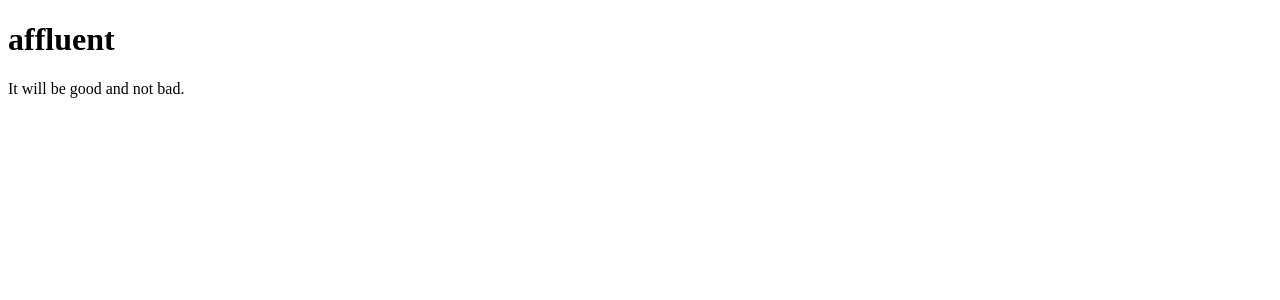
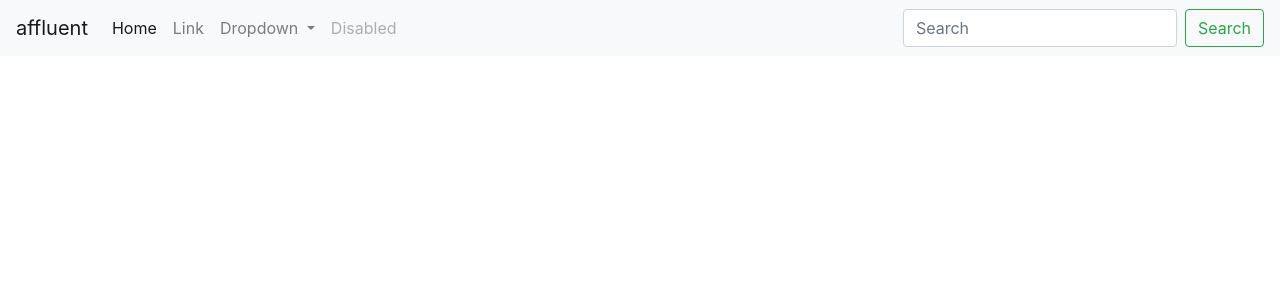
Before and after one commit to wqian94/affluent, a Flask app: page / in a window 1280 px wide. Shown: the top 300 px of the page. Run offline with Flask 2, Linux system fonts and the light colour scheme; some libraries are stand-ins or nearby versions.

Commit message:
This sucks but here

```diff
--- /dev/null
+++ b/application/static/js/quiz.js
@@ -0,0 +1,29 @@
+var class_name = "CS 144r/244r"
+
+var questions = [
+    `Was the lecture entertaining?`,
+    `Was the lecture valuable?`,
+    `Was the lecturer engaging?`,
+    `Was the pace too slow?`,
+    `Did you just use your computer?`,
+];
+
+function show_question(qn) {
+    // var question = questions[qn];
+    // var myElement = document.getElementById('myElement');
+    // myElement.textContent = question
+    // // create a simple instance
+    // // by default, it only adds horizontal recognizers
+    // var mc = new Hammer(myElement);
+    //
+    // // listen to events...
+    // mc.on("panleft panright", function(ev) {
+    //     answer = ev.type == "panleft" ? "no" : "yes"
+    //     console.log("test " + qn.toString() + ", " + question + " " + answer);
+    //     if (qn + 1 < questions.length) {
+    //         show_question(qn + 1);
+    //     }
+    // });
+}
+
+show_question(0);
--- a/application/templates/index.html
+++ b/application/templates/index.html
@@ -1,9 +1,58 @@
 <!DOCTYPE html>
 <html>
+    <head>
+        <script src="https://hammerjs.github.io/dist/hammer.js"></script>
+        <!-- <script src="https://code.jquery.com/jquery-3.3.1.min.js" integrity="sha256-FgpCb/KJQlLNfOu91ta32o/NMZxltwRo8QtmkMRdAu8=" crossorigin="anonymous"></script> -->
+        <link rel="stylesheet" href="https://maxcdn.bootstrapcdn.com/bootstrap/4.0.0/css/bootstrap.min.css" integrity="sha384-Gn5384xqQ1aoWXA+058RXPxPg6fy4IWvTNh0E263XmFcJlSAwiGgFAW/dAiS6JXm" crossorigin="anonymous">
+    </head>
     <body>
 
-        <h1>affluent</h1>
-        <p>It will be good and not bad.</p>
+        <nav class="navbar navbar-expand-lg navbar-light bg-light">
+      <a class="navbar-brand" href="#">affluent</a>
+      <button class="navbar-toggler" type="button" data-toggle="collapse" data-target="#navbarSupportedContent" aria-controls="navbarSupportedContent" aria-expanded="false" aria-label="Toggle navigation">
+        <span class="navbar-toggler-icon"></span>
+      </button>
+
+      <div class="collapse navbar-collapse" id="navbarSupportedContent">
+        <ul class="navbar-nav mr-auto">
+          <li class="nav-item active">
+            <a class="nav-link" href="#">Home <span class="sr-only">(current)</span></a>
+          </li>
+          <li class="nav-item">
+            <a class="nav-link" href="#">Link</a>
+          </li>
+          <li class="nav-item dropdown">
+            <a class="nav-link dropdown-toggle" href="#" id="navbarDropdown" role="button" data-toggle="dropdown" aria-haspopup="true" aria-expanded="false">
+              Dropdown
+            </a>
+            <div class="dropdown-menu" aria-labelledby="navbarDropdown">
+              <a class="dropdown-item" href="#">Action</a>
+              <a class="dropdown-item" href="#">Another action</a>
+              <div class="dropdown-divider"></div>
+              <a class="dropdown-item" href="#">Something else here</a>
+            </div>
+          </li>
+          <li class="nav-item">
+            <a class="nav-link disabled" href="#">Disabled</a>
+          </li>
+        </ul>
+        <form class="form-inline my-2 my-lg-0">
+          <input class="form-control mr-sm-2" type="search" placeholder="Search" aria-label="Search">
+          <button class="btn btn-outline-success my-2 my-sm-0" type="submit">Search</button>
+        </form>
+      </div>
+    </nav>
 
     </body>
+
+    <style media="screen">
+        #myElement {
+            background: silver;
+            height: 300px;
+            text-align: center;
+            font: 30px/300px Helvetica, Arial, sans-serif;
+        }
+    </style>
+
+    <script type="text/javascript" src="{{ url_for('static', filename='js/quiz.js') }}"></script>
 </html>
```
